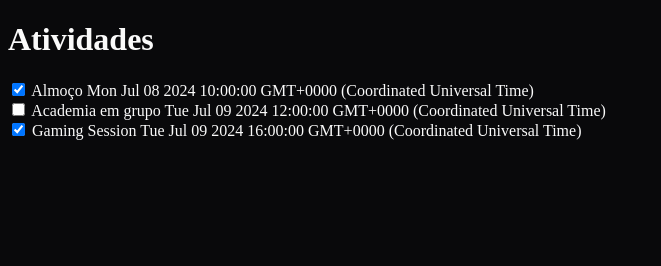
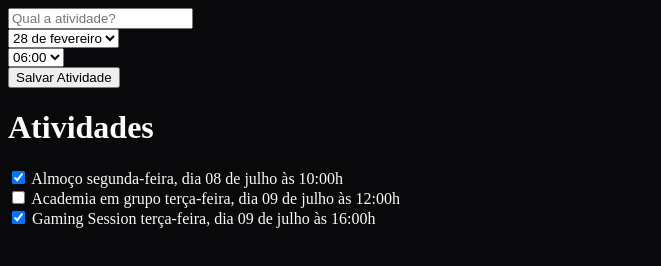
Before and after one commit to nicolevlc/projeto-planejador-de-viagens, a plain HTML site: page index.html in a window 1280 px wide. Shown: the whole page, without its empty margins (0-661 px from the left). Drawn offline with nearby package versions, Linux system fonts and the light colour scheme.

Commit message:
Desenvolvendo arquivo JS

```diff
--- a/index.html
+++ b/index.html
@@ -4,12 +4,41 @@
   <meta charset="UTF-8">
   <meta name="viewport" content="width=device-width, initial-scale=1.0">
   <title>Planejador de Viagens</title>
+  <script src="https://cdn.jsdelivr.net/npm/dayjs@1/dayjs.min.js"></script>
+  <script src="https://cdn.jsdelivr.net/npm/dayjs@1/locale/pt-br.js"></script>
+  <script>dayjs.locale('pt-br')</script>
+
   <link rel="stylesheet" href="style.css">
-
 </head>
 <body>
+  <form onsubmit="salvarAtividade(event)">
+    <div>
+      <input
+      type="text"
+      placeholder="Qual a atividade?"
+      name="atividade"
+      required
+      >
+    </div>
+    <div>
+      <select name="dia">
+        <option value="2024-03-01">01 de fevereiro</option>
+      </select>
+    </div>
+    <div>
+      <select name="hora">
+        <option value="10:30">10:30</option>
+      </select>
+    </div>
+    <button>
+      Salvar Atividade
+    </button>
+  </form>
+
+  <main>
   <h1>Atividades</h1>
   <section></section>
+  </main>
   <script src="scripts.js"></script>
 </body>
 </html>
--- a/scripts.js
+++ b/scripts.js
@@ -1,3 +1,18 @@
+// biblioteca e código de terceiros
+const formatador = (data) => {
+  return{
+    dia: {
+      numerico: dayjs(data).format('DD'),
+      semana: {
+        curto: dayjs(data).format('ddd'),
+        longo: dayjs(data).format('dddd'),
+      }
+    },
+    mes: dayjs(data).format('MMMM'),
+    hora: dayjs(data).format('HH:mm')
+  }
+}
+
 // object {}
 const atividade = {
   nome: "Almoço",
@@ -6,7 +21,7 @@ const atividade = {
 }
 
 // lista, array, vetor []
-const atividades = [
+let atividades = [
   atividade,
   {
     nome: 'Academia em grupo',
@@ -23,7 +38,11 @@ const atividades = [
 // arrow function
 const criarItemDeAtividade = (atividade) => {
 
-  let input = '<input type="checkbox" '
+  let input = `
+  <input onchange="concluirAtividade(event)"
+  value="${atividade.data}"
+  type="checkbox"
+  `
 
   if(atividade.finalizada) {
     input +='checked'
@@ -31,17 +50,121 @@ const criarItemDeAtividade = (atividade) => {
 
   input += '>'
 
+const formatar = formatador(atividade.data);
+
   return `
-    <div>
+  <div>
     ${input}
     <span>${atividade.nome}</span>
-    <time>${atividade.data}</time>
-    </div>
+    <time>
+      ${formatar.dia.semana.longo},
+      dia ${formatar.dia.numerico}
+      de ${formatar.mes}
+      às ${formatar.hora}h</time>
+  </div>
   `
 }
 
-const section = document.querySelector('section')
+const atualizarListaDeAtividades = () => {
+  const section = document.querySelector('section')
+  section.innerHTML = ''
 
-for(let atividade of atividades) {
-  section.innerHTML += criarItemDeAtividade(atividade)
+  // verificar se a lista está vazia
+  if(atividades.length == 0) {
+    section.innerHTML = `<p>Nenhuma atividade cadastrada.</p>`
+    return
+  }
+
+  for(let atividade of atividades) {
+    section.innerHTML += criarItemDeAtividade(atividade)
+  }
 }
+atualizarListaDeAtividades()
+
+const salvarAtividade = (event) => {
+  event.preventDefault()
+  const dadosDoFormulario = new FormData(event.target)
+
+  const nome = dadosDoFormulario.get('atividade')
+  const dia = dadosDoFormulario.get('dia')
+  const hora = dadosDoFormulario.get('hora')
+  const data = `${dia} ${hora}`
+
+  const novaAtividade = {
+    nome,
+    data,
+    finalizada: false
+  }
+
+  const atividadeExiste = atividades.find((atividade) => {
+    return atividade.data == novaAtividade.data
+  })
+
+  if(atividadeExiste) {
+    return alert('Dia/Hora não disponível')
+  }
+
+  atividades = [novaAtividade, ...atividades]
+  atualizarListaDeAtividades()
+}
+
+const criarDiasSelecao = () => {
+  const dias = [
+    "2024-02-28",
+    "2024-02-29",
+    "2024-03-01",
+    "2024-03-02",
+    "2024-03-03",
+  ]
+
+  let diasSelecao = ''
+
+  for(let dia of dias) {
+    const formatar = formatador(dia)
+    const diaFormatado = `
+    ${formatar.dia.numerico} de
+    ${formatar.mes}
+    `
+    diasSelecao += `
+    <option value="${dia}">${diaFormatado}</option>
+    `
+  }
+
+  document
+  .querySelector('select[name="dia"]')
+  .innerHTML = diasSelecao
+
+}
+criarDiasSelecao()
+
+const criarHorasSelecao = () => {
+  let horasDisponiveis = ''
+
+  for(let i = 6; i < 23; i++) {
+    const hora = String(i).padStart(2, '0')
+    horasDisponiveis += `
+    <option value="${hora}:00">${hora}:00</option>`
+    horasDisponiveis += `
+    <option value="${hora}:30">${hora}:30</option>`
+  }
+
+  document
+  .querySelector('select[name="hora"]')
+  .innerHTML = horasDisponiveis
+}
+criarHorasSelecao()
+
+const concluirAtividade = (event) => {
+  const input = event.target
+  const dataDesteInput = input.value
+
+  const atividade = atividades.find((atividade) => {
+    return atividade.data == dataDesteInput
+  })
+
+  if(!atividade) {
+    return
+  }
+
+  atividade.finalizada = !atividade.finalizada
+}
```
